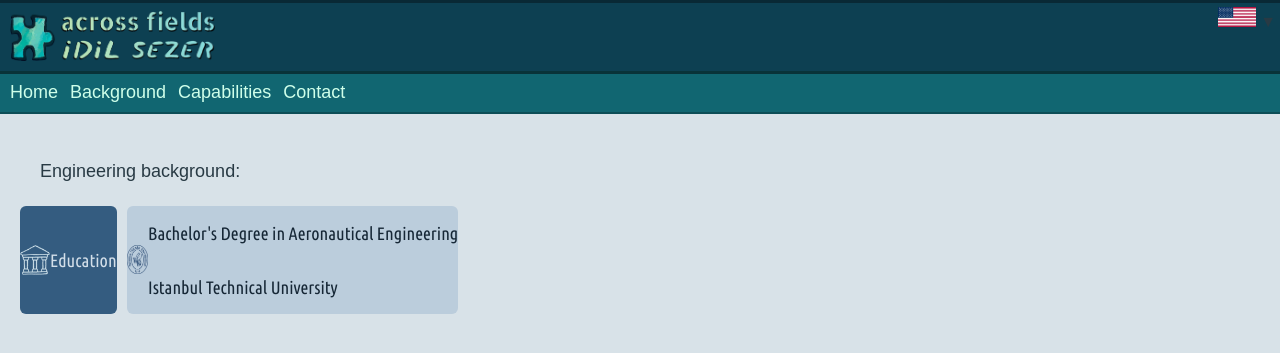
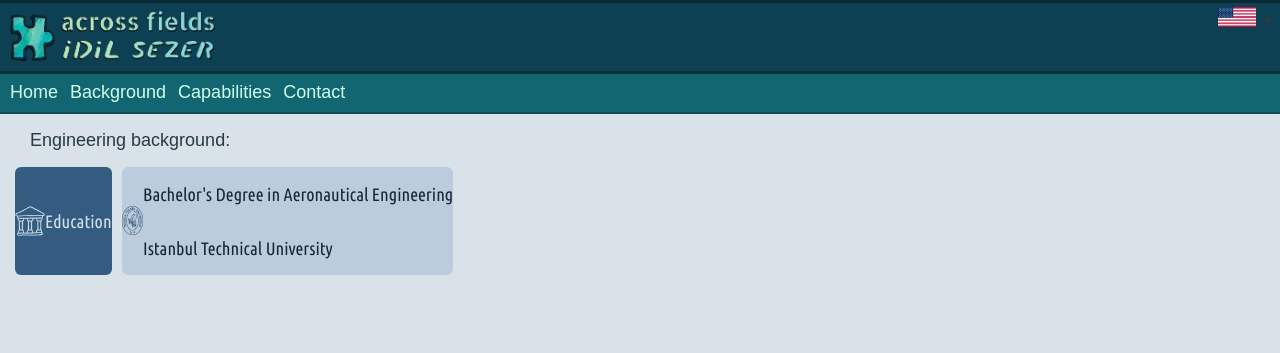
Before and after one commit to acrossfields/idilsezer, a Jekyll site: the page built from en/background.md, in a window 1280 px wide. Shown: the top 353 px of the page. Built offline with Jekyll 4.4.1, drawn with Linux system fonts in a browser that asks for light colours; some web fonts are replaced.

Commit message:
Update style.scss

```diff
--- a/assets/css/style.scss
+++ b/assets/css/style.scss
@@ -118,7 +118,7 @@ body a:hover {
 
 .bg {
   margin: 15px;
-  padding: 8px 5px;
+  padding: 0;
   font-family: 'Ysabeau', sans-serif;
   font-size: 18px;
   line-height: 1.25;
```
